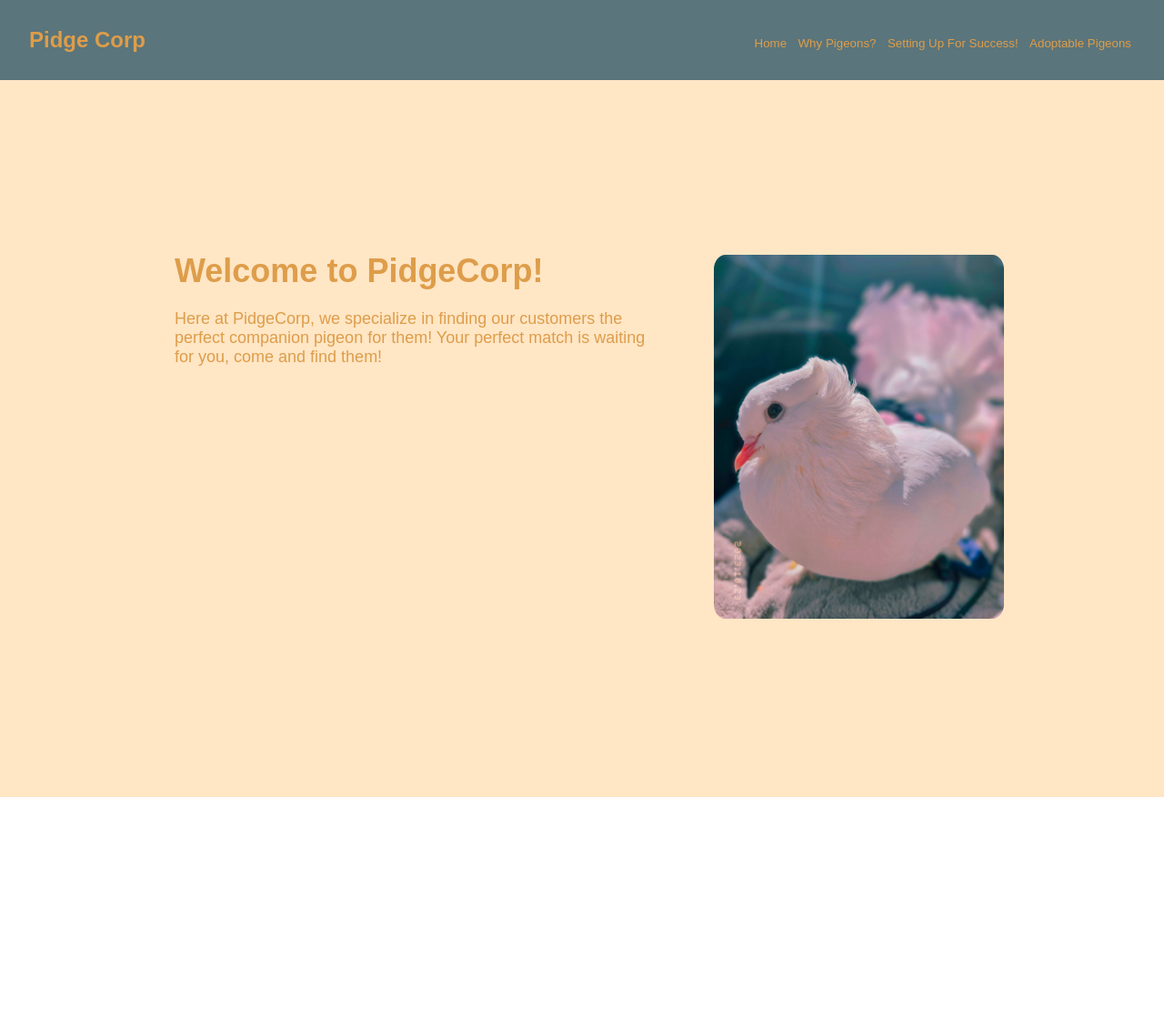
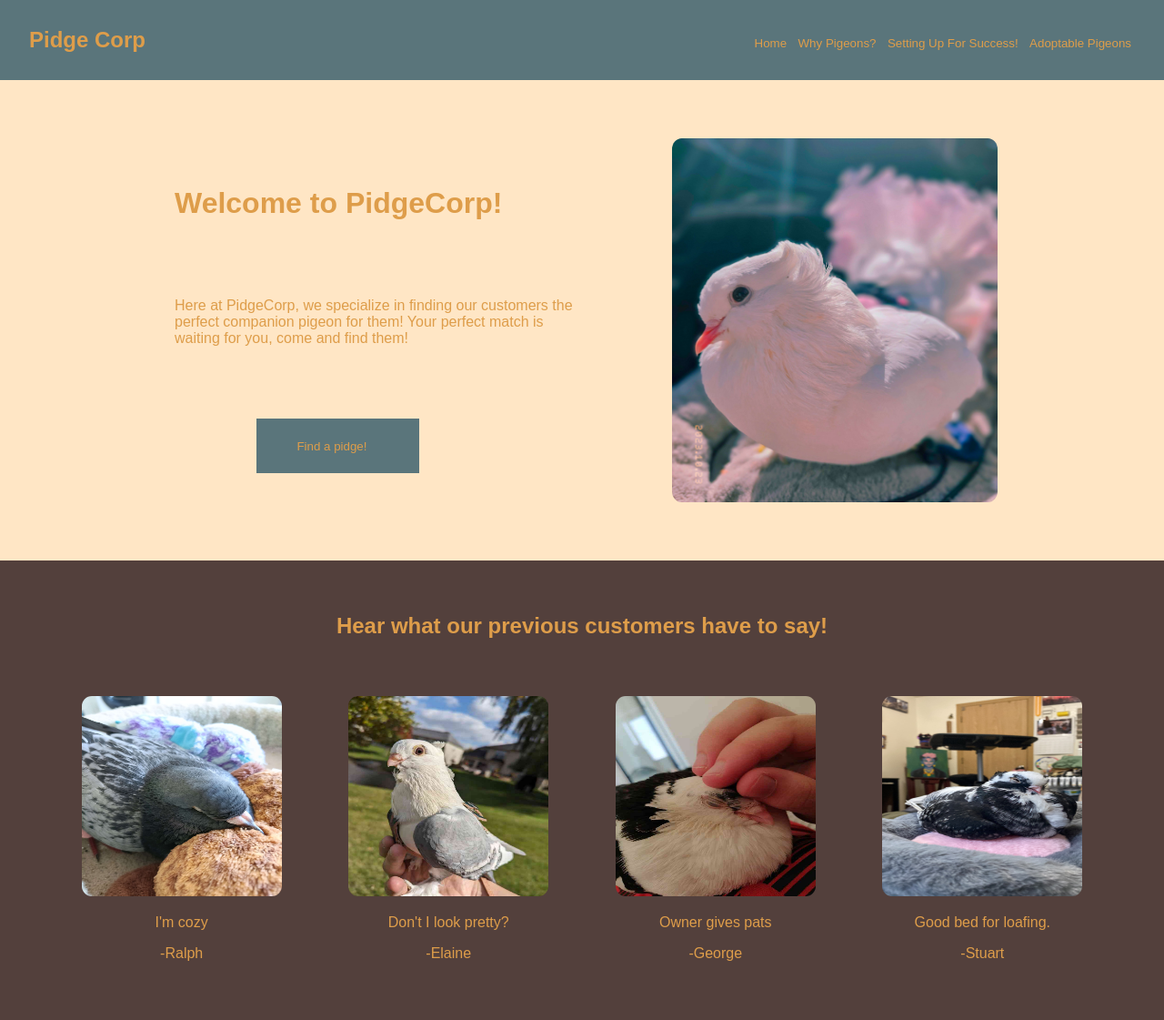
Before and after one commit to CaIIisto/pidgecorp, a plain HTML site: page index.html in a window 1280 px wide. Shown: the whole page at 91% size. Before the commit the page ends 876 px from the top, so only its background shows below. Drawn offline with Linux system fonts and the light colour scheme.

Commit message:
Finish PidgeCorp Landing Page -Added a button as per the odin landing page project -Added a lower block with "reviews" and images Note: The landing Page was the main goal of the TOP project, so the rest (working links,extra pages, etc.) will be completed as I get to them. So if theyre never finished thats why lol.

```diff
--- a/css/style.css
+++ b/css/style.css
@@ -1,6 +1,7 @@
 body{margin:0;
 color: #de9d4a;
 font-family: Copperplate, "Copperplate Gothic Light", fantasy;}
+
 .container {
 
     max-width:95%;
@@ -15,6 +16,7 @@ font-family: Copperplate, "Copperplate Gothic Light", fantasy;}
     justify-content: space-between;
     flex-wrap: wrap;
     align-items: baseline;
+    flex: 1 1;
 }
 .navbar{
     max-width: 550px;
@@ -37,36 +39,125 @@ font-family: Copperplate, "Copperplate Gothic Light", fantasy;}
     color:#de9d4a;
     text-decoration: none;
 }
+.navbar a:hover{
+    text-decoration: underline;
+    color:#de9e4ac3;
+}
+
 .about-desc{
     display:flex;
-    align-items: start;
+    flex-flow: nowrap row;
+    justify-items: center;
     background-color: #ffe6c5;
     width:70%;
-    padding: 15%;
-    justify-content:space-between;
+    padding-left: 15%;
+    padding-right:15%;
+    padding-top: 5%;
+    padding-bottom: 5%;
+    flex:1 1 40%;
+    align-content: space-between;
+}
+
+.minidiv{
+    max-width: 50%;
     display:flex;
-    flex:1 1 40%;
+    flex-flow: wrap column;
+    justify-content: space-around;
 
 }
-.word-desc{
+ .minidiv button{
+display: flex;
+align-items: center;
+justify-items: center;
+max-width:40%;
+height:15%;
+border:none;
+margin-left: 20%;
+background-color: #5a757b;
+padding:10%;
+padding-top: 5%;
+padding-bottom: 5%;
+ }
+
+.minidiv button a{
+    display: flex;
+    text-decoration: none;
+    flex: 1 1;
+    color:#de9d4a;
+    font-family: Copperplate, "Copperplate Gothic Light", fantasy;
+    width:90%;
+    height:auto;
+
+    width: 90%;
+    align-self: center;
+    justify-self: center;
+
+}
+.minidiv button a:hover{
+    text-decoration:underline;
+}
+.minidiv button:hover{
+    background-color: #496065;
+}
+.minidiv word-desc{
     font-size: large;
     flex-wrap: wrap;
-    width: 40%;
+    max-width: 40%;
     margin-right: 5%;
-    flex:1 1 40%;
+
 }
 .word-desc h1{
-
+    max-width:35%;
     flex-wrap: wrap;
     line-height: 1;
     margin-block-start: 0;
 }
-
+.img-desc{
+    display:flex;
+    width: 50%;
+    height: 80%;
+    justify-content:center;
+    align-content: center;
+    padding-left:10%;
+    max-height: 400px;
+}
 .img-desc img{
-    flex-wrap: wrap;
+    display:block;
+    order:1;
+    border-radius: 3%;
     width:100%;
     height:auto;
-    max-height: 400px;
     margin-left: 5%;
-    border-radius: 4%;
 }
+.block2{
+    background-color: #53403c;
+    padding: 3%;
+}
+.block2 h2{
+
+    text-align: center;
+
+}
+.referral{
+    background-color: #53403c;
+    padding-left: 7%;
+    padding-right:7%;
+    padding-bottom:5%;
+    display: flex;
+    flex-direction: row;
+    justify-content: space-between;
+}
+.subtext{
+    display: flex;
+    flex-direction: column;
+    width:20%;
+    align-items:center;
+
+}
+.referral .subtext img{
+    max-width:100%;
+    height:auto;
+    aspect-ratio: 1;
+    border-radius: 5%;
+    margin:2%;
+}
--- a/index.html
+++ b/index.html
@@ -19,15 +19,42 @@
         </div>
     </header>
 </head>
+
 <div class="about-desc">
-    <div class="word-desc">
-    <h1>Welcome to PidgeCorp!</h1>
-    <p></p>
-    Here at PidgeCorp, we specialize in finding our customers the perfect companion pigeon for them! Your perfect match is waiting for you, come and find them!
+    <div class="minidiv">
+        <h1>Welcome to PidgeCorp!</h1>
+        <div class="word-desc">
+            Here at PidgeCorp, we specialize in finding our customers the perfect companion pigeon for them! Your perfect match is waiting for you, come and find them!
+            <p></p>
+        </div>
+        <button>
+            <a href="Users/Gwen/repos/pidgecorp/webpages/index.html">Find a pidge!</a>
+        </button>
     </div>
     <div class="img-desc">
-    <img src="images/happy1.jpg" alt="Front view of a happy white pigeon sitting and looking into the camera">
+        <img src="images/happy1.jpg" alt="Front view of a happy white pigeon sitting and looking into the camera">
     </div>
+</div>
+    <header class="block2">
+        <h2>Hear what our previous customers have to say!</h2>
+    </header>
+<div class="referral">
+        <div class="subtext">
+            <img src="images/happy2.jpg" alt="placeholder text">
+            <p>I'm cozy</p>-Ralph
+        </div>
+        <div class="subtext">
+            <img src="images/happy3.jpg" alt="placeholder text">
+            <p>Don't I look pretty?</p>-Elaine
+        </div>
+        <div class="subtext">
+            <img src="images/happy4.jpg" alt="placeholder text">
+            <p>Owner gives pats</p>-George
+        </div>
+        <div class="subtext">
+           <img src="images/happy5.jpg" alt="placeholder text">
+           <p>Good bed for loafing.</p>-Stuart
+        </div>
 </div>
 <body>
 
```
